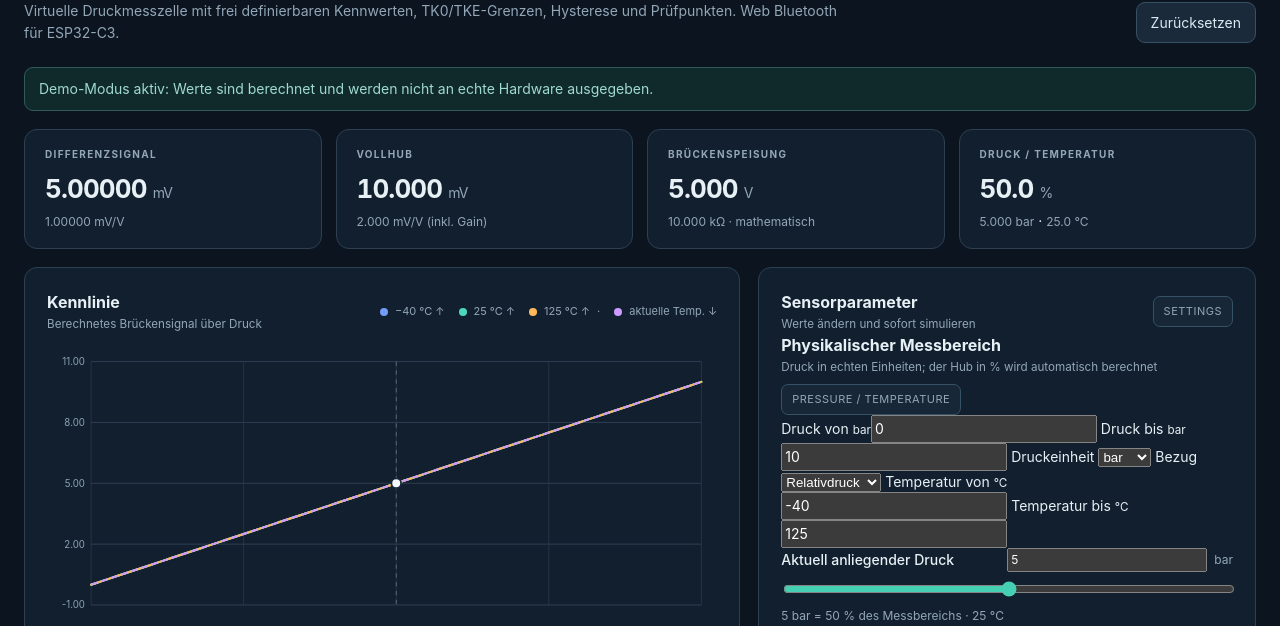
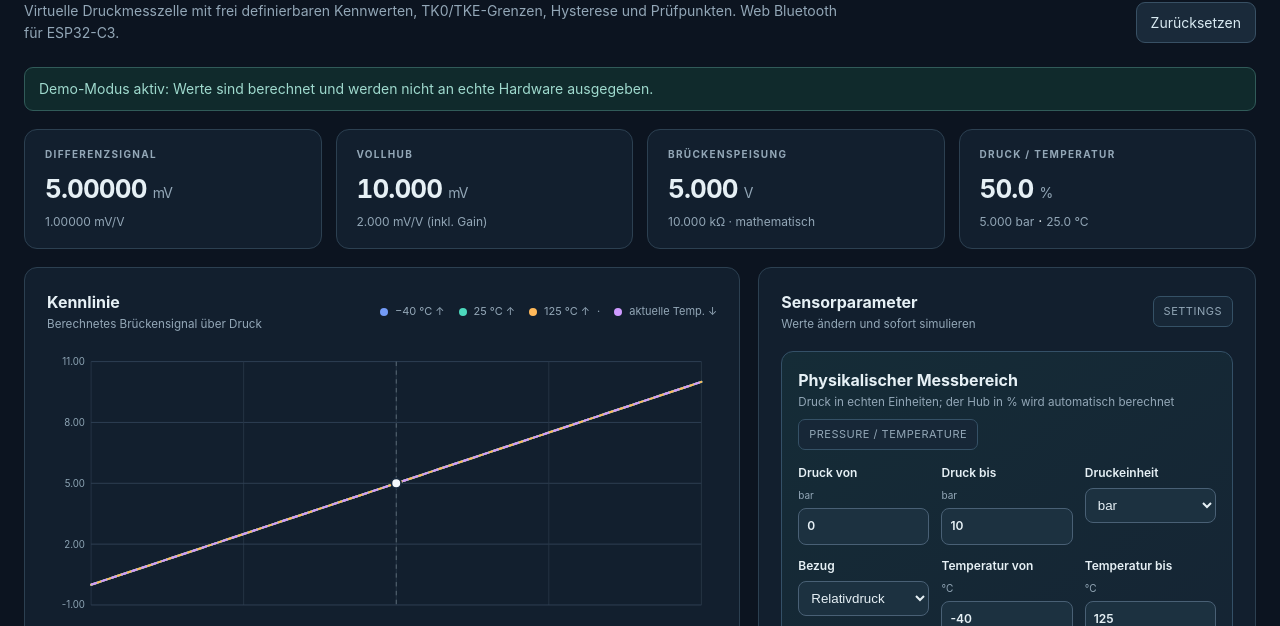
Before and after one commit to Vadergit/SensorBridge-Emulator, a plain HTML site: page index.html in a window 1280 px wide. Shown: the part 174-800 px from the top of the page. Drawn offline with Linux system fonts and the light colour scheme.

Commit message:
style: add physical pressure and temperature measurement range controls

```diff
--- a/style.css
+++ b/style.css
@@ -33,3 +33,19 @@ footer nav a:hover,footer nav a:focus-visible{text-decoration:underline}
 .compact-actions{margin:0}
 .compact-actions button{flex:initial}
 @media(max-width:650px){.spec-top{align-items:start}.profile-label{display:flex;align-items:start;flex-direction:column}.profile-label input{width:min(100%,350px)}.specifications{padding:14px}.compact-actions{flex-wrap:wrap}}
+
+/* Configurable physical pressure / temperature range */
+.physical-setpoints{border:1px solid #345067;border-radius:12px;background:linear-gradient(145deg,#152c37,#152333);padding:16px;margin:18px 0 8px}
+.physical-setpoints .section-head{margin-bottom:14px}
+.physical-range-grid{display:grid;grid-template-columns:repeat(3,minmax(0,1fr));gap:12px}
+.physical-range-grid label{font-size:12px;font-weight:600;display:flex;flex-direction:column;gap:5px;min-width:0}
+.physical-range-grid small{font-size:10px;color:var(--muted);font-weight:400;display:inline}
+.physical-range-grid input,.physical-range-grid select{background:#1c3140;color:var(--text);border:1px solid #496075;border-radius:8px;padding:8px;width:100%;min-width:0}
+.physical-current{margin-top:18px;padding-top:12px;border-top:1px solid #345064}
+.physical-current .field-head{justify-content:space-between;gap:10px}
+.physical-current .field-head label{font-weight:700}
+.physical-current .field-head input{background:#1b2b3b;color:var(--text);border:1px solid #456277;padding:6px 9px;border-radius:7px;width:120px;text-align:right}
+.physical-current .field-head span{color:var(--teal)}
+.physical-current input[type=range]{width:100%;accent-color:var(--teal);margin-top:8px}
+.physical-current .hint{margin:8px 0 0}
+@media(max-width:680px){.physical-range-grid{grid-template-columns:repeat(2,minmax(0,1fr))}.physical-setpoints{padding:12px}}
```
